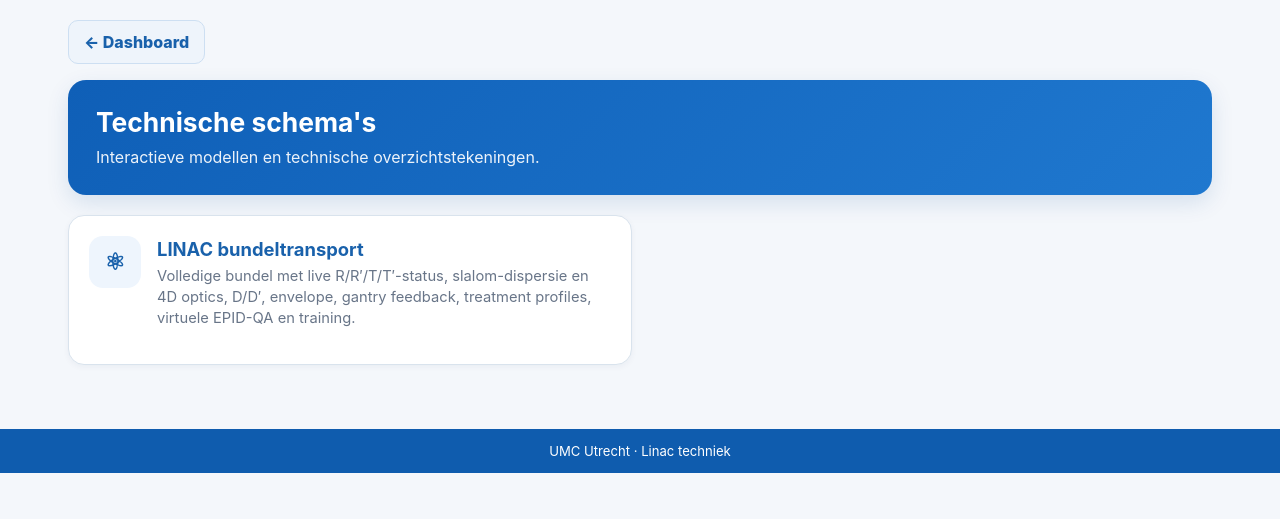
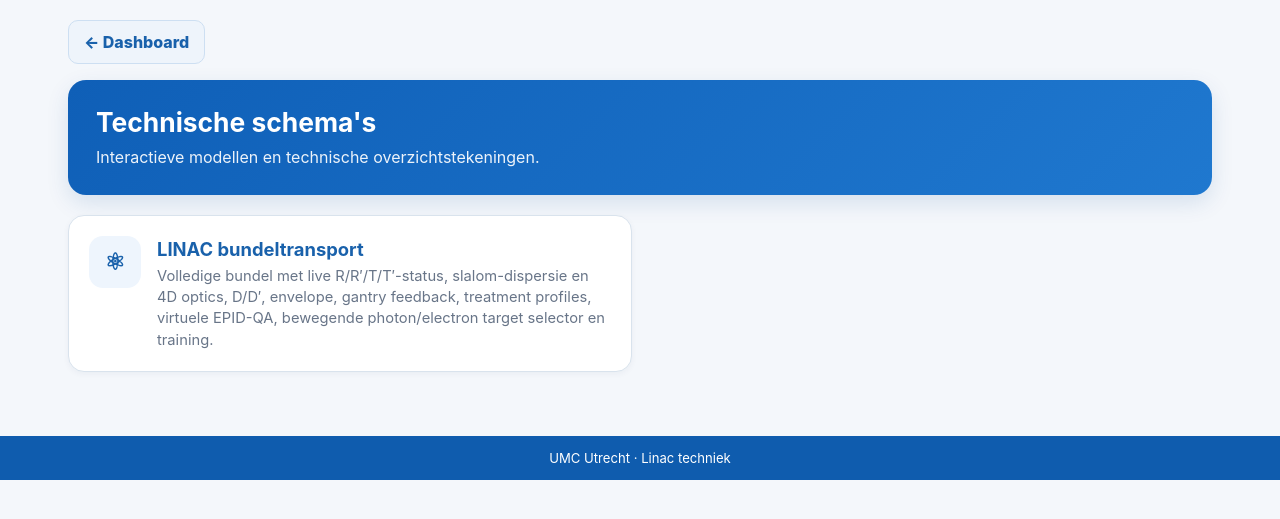
Before and after one commit to thomasgerritsen-code/lichtveld-qa, a plain HTML site: page all-diagrams.html in a window 1280 px wide. Shown: the part 171-690 px from the top of the page. Drawn offline with Linux system fonts and the light colour scheme.

Commit message:
Update diagrams entry for target selector v7

```diff
--- a/all-diagrams.html
+++ b/all-diagrams.html
@@ -1 +1 @@
-<!doctype html><html lang="nl"><head><meta charset="utf-8"><meta name="viewport" content="width=device-width,initial-scale=1"><meta name="theme-color" content="#1961ab"><title>All diagrams · Linac dashboard</title><link rel="stylesheet" href="dashboard.css?v=4"></head><body><header class="brandHeader"><div class="brandInner"><img src="umc-utrecht-banner.svg?v=1" alt="UMC Utrecht" class="brandLogo"><div class="brandText"><h1>All diagrams</h1><p>Linac techniek</p></div></div></header><main class="shell"><a class="backLink" href="index.html?v=22">← Dashboard</a><section class="hero"><h2>Technische schema's</h2><p>Interactieve modellen en technische overzichtstekeningen.</p></section><nav class="dashboardGrid" aria-label="Technische diagrammen"><a class="dashTile" href="linac-simulator/index.html?v=22"><span class="dashIcon">⚛</span><span><h3>LINAC bundeltransport</h3><p>Volledige bundel met live R/R′/T/T′-status, slalom-dispersie en 4D optics, D/D′, envelope, gantry feedback, treatment profiles, virtuele EPID-QA en training.</p></span></a></nav></main><footer class="footer">UMC Utrecht · Linac techniek</footer></body></html>
+<!doctype html><html lang="nl"><head><meta charset="utf-8"><meta name="viewport" content="width=device-width,initial-scale=1"><meta name="theme-color" content="#1961ab"><title>All diagrams · Linac dashboard</title><link rel="stylesheet" href="dashboard.css?v=4"></head><body><header class="brandHeader"><div class="brandInner"><img src="umc-utrecht-banner.svg?v=1" alt="UMC Utrecht" class="brandLogo"><div class="brandText"><h1>All diagrams</h1><p>Linac techniek</p></div></div></header><main class="shell"><a class="backLink" href="index.html?v=23">← Dashboard</a><section class="hero"><h2>Technische schema's</h2><p>Interactieve modellen en technische overzichtstekeningen.</p></section><nav class="dashboardGrid" aria-label="Technische diagrammen"><a class="dashTile" href="linac-simulator/index.html?v=7"><span class="dashIcon">⚛</span><span><h3>LINAC bundeltransport</h3><p>Volledige bundel met live R/R′/T/T′-status, slalom-dispersie en 4D optics, D/D′, envelope, gantry feedback, treatment profiles, virtuele EPID-QA, bewegende photon/electron target selector en training.</p></span></a></nav></main><footer class="footer">UMC Utrecht · Linac techniek</footer></body></html>
```
